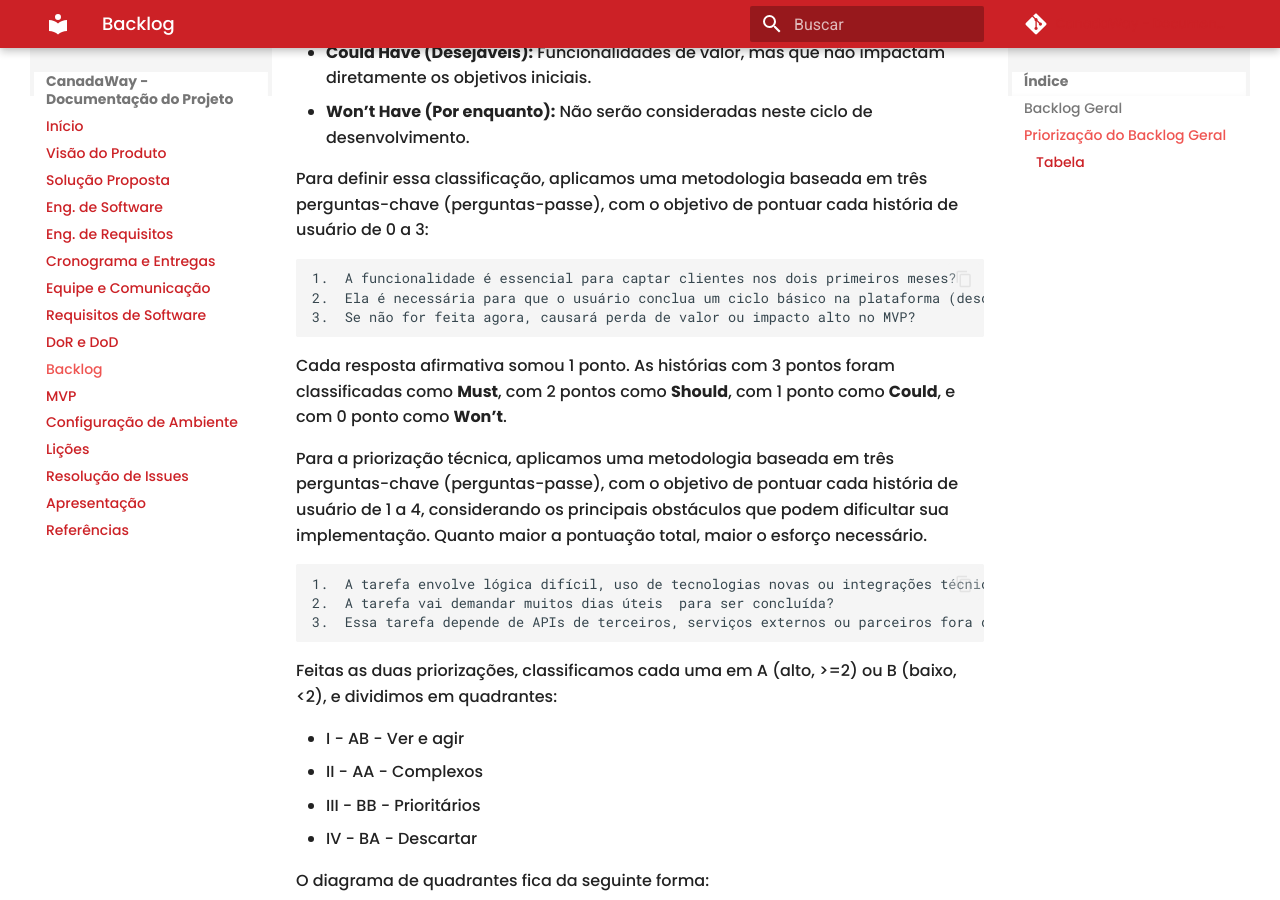
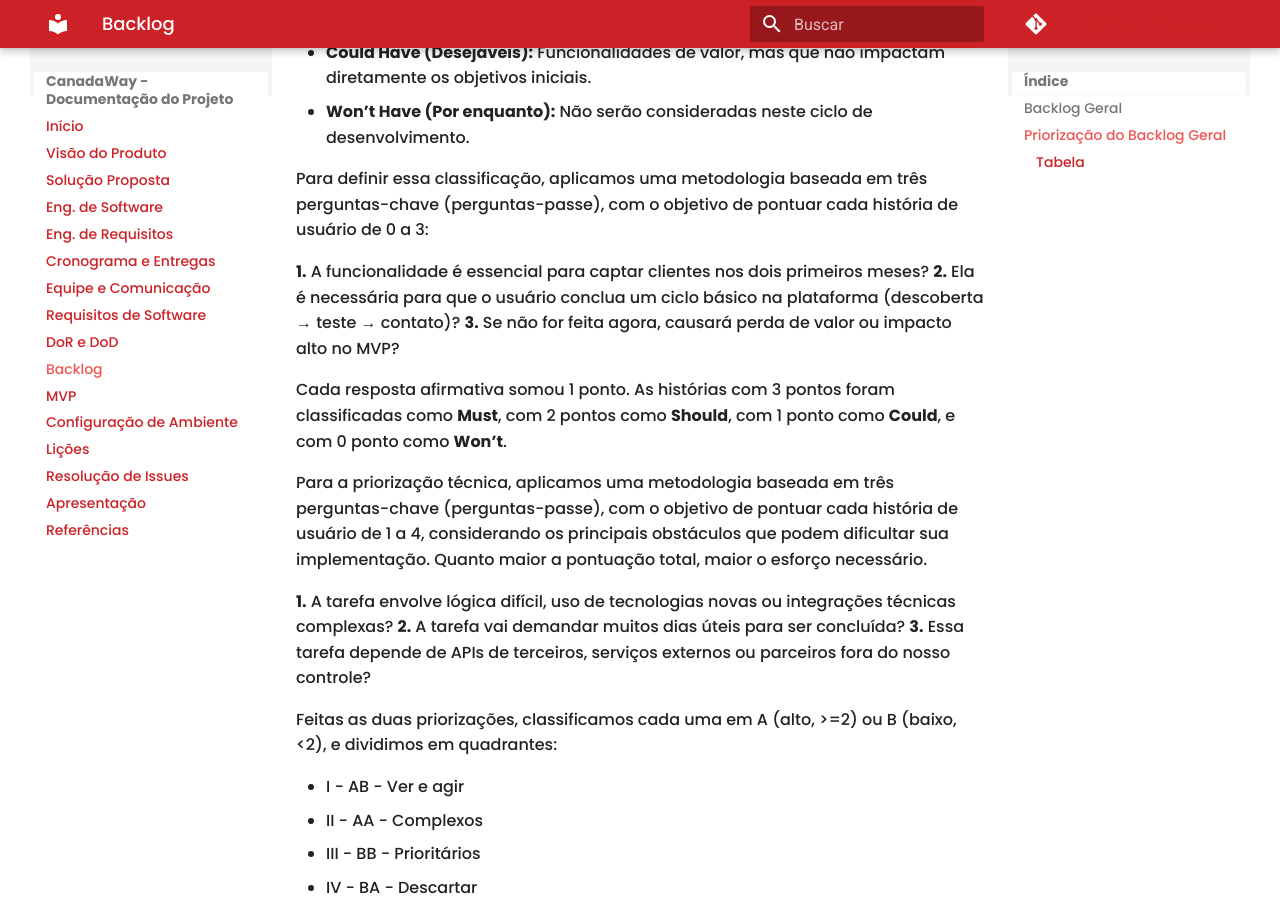
Before and after one commit to mdsreq-fga-unb/2025.1-T02-CanadaIntercambio, an MkDocs documentation site: the page built from docs/backlog.md, in a window 1280 px wide and 900 px high, scrolled down 7652 px. Built offline with MkDocs 1.6.1 and Material for MkDocs 9.7.7, drawn with Linux system fonts in a browser that asks for light colours; comment, search, counter and statistics services are not loaded.

```diff
--- a/docs/backlog.md
+++ b/docs/backlog.md
@@ -62,17 +62,17 @@ A priorização de valor de negócio foi feita com base na técnica MoSCoW, conf
 
 Para definir essa classificação, aplicamos uma metodologia baseada em três perguntas-chave (perguntas-passe), com o objetivo de pontuar cada história de usuário de 0 a 3:
 
-    1.  A funcionalidade é essencial para captar clientes nos dois primeiros meses?
-    2.  Ela é necessária para que o usuário conclua um ciclo básico na plataforma (descoberta → teste → contato)?
-    3.  Se não for feita agora, causará perda de valor ou impacto alto no MVP?
+**1.**  A funcionalidade é essencial para captar clientes nos dois primeiros meses?
+**2.**  Ela é necessária para que o usuário conclua um ciclo básico na plataforma (descoberta → teste → contato)?
+**3.**  Se não for feita agora, causará perda de valor ou impacto alto no MVP?
 
 Cada resposta afirmativa somou 1 ponto. As histórias com 3 pontos foram classificadas como **Must**, com 2 pontos como **Should**, com 1 ponto como **Could**, e com 0 ponto como **Won’t**.
 
 Para a priorização técnica, aplicamos uma metodologia baseada em três perguntas-chave (perguntas-passe), com o objetivo de pontuar cada história de usuário de 1 a 4, considerando os principais obstáculos que podem dificultar sua implementação. Quanto maior a pontuação total, maior o esforço necessário.
 
-    1.  A tarefa envolve lógica difícil, uso de tecnologias novas ou integrações técnicas complexas?
-    2.  A tarefa vai demandar muitos dias úteis  para ser concluída?
-    3.  Essa tarefa depende de APIs de terceiros, serviços externos ou parceiros fora do nosso controle?
+**1.**  A tarefa envolve lógica difícil, uso de tecnologias novas ou integrações técnicas complexas?
+**2.**  A tarefa vai demandar muitos dias úteis  para ser concluída?
+**3.**  Essa tarefa depende de APIs de terceiros, serviços externos ou parceiros fora do nosso controle?
 
 Feitas as duas priorizações, classificamos cada uma em A (alto, >=2) ou B (baixo, <2), e dividimos em quadrantes:
 
@@ -83,7 +83,7 @@ Feitas as duas priorizações, classificamos cada uma em A (alto, >=2) ou B (bai
 
 O diagrama de quadrantes fica da seguinte forma:
 
-![Diagrama de Quadrantes](docs/images/diagrama-M-T.png)
+![Diagrama de Quadrantes](images/diagrama-M-T.png)
 
 Também levamos em consideração as diretrizes estratégicas da empresa:
 
@@ -95,35 +95,35 @@ Também levamos em consideração as diretrizes estratégicas da empresa:
 
 | Código | User Story | Pontuação | MoSCoW | Classificação MoSCoW | Pontuação Técnica | Classificação |
 |--------|------------|-----------|--------|-----------------------|-------------------|---------------|
-| US01 | Como potencial intercambista, quero me registrar preenchendo meus dados básicos para criar uma conta na plataforma. | 3A | Must Have | 1B | AB - 1 |
-| US02 | Como usuário da plataforma, quero fazer login com minhas credenciais para acessar meu ambiente personalizado | 3A | Must Have | 1B | AB - 1 |
-| US03 | Como usuário, quero editar meu perfil na plataforma para manter minhas informações atualizadas. | 2A | Should Have | 1B | AB - 1 |
-| US04 | Como usuário, quero excluir minha conta da plataforma para encerrar meu vínculo com o sistema. | 1B | Could Have | 1B | BB - 3 |
-| US05 | Como potencial intercambista, quero responder um teste para descobrir qual programa combina mais com meu perfil. | 3A | Must Have | 3A | AA - 2 |
-| US06 | Como potencial intercambista, quero navegar por programas. | 3A | Must Have | 2A | AA - 2 |
-| US07 | Como potencial intercambista, quero responder um quiz sobre os programas da Canada Intercambio para verificar meu entendimento sobre as opções. | 3A | Should Have | 2A | AA - 2 |
-| US08 | Como potencial intercambista, quero responder um quiz de nivelamento de inglês para saber meu nível de domínio da língua. | 1B | Could Have | 2B | BB - 3 |
-| US09 | Como potencial intercambista, quero responder um quiz sobre cultura e geografia do Canadá para me preparar melhor para o intercâmbio. | 1B | Could Have | 2A | BA - 4 |
-| US10 | Como potencial intercambista, quero visualizar sugestões de programas com base nas respostas dos quizzes para facilitar minha decisão. | 3A | Must Have | 3A | AA - 2 |
-| US11 | Como potencial intercambista, quero simular o custo estimado dos programas de intercâmbio para planejar meus gastos. | 1A | Should Have | 3B | BA - 4 |
-| US12 | Como potencial intercambista, quero visualizar respostas para dúvidas frequentes para esclarecer minhas principais questões. | 3A | Must Have | 2A | AA - 2 |
-| US13 | Como potencial intercambista, quero acessar uma área com promoções ativas para aproveitar oportunidades de desconto. | 1B | Should Have | 1B | BB - 3 |
-| US14 | Como potencial intercambista, quero visualizar informações detalhadas de cada programa para comparar e escolher o melhor para mim. | 3A | Must Have | 2A | AA - 2 |
-| US15 | Como potencial intercambista, quero solicitar contato com um especialista da Canada Intercambio para esclarecer dúvidas sobre os programas. | 3A | Must Have | 1B | AB - 1 |
-| US16 | Como intercambista já matriculado, quero editar meu perfil para atualizar informações como contato de emergência | 1B | Could Have | 1B | BB - 3 |
-| US17 | Como intercambista, quero acessar meu contrato digital assinado para consultar detalhes do meu programa. | 1B | Could Have | 1B | BB - 3 |
-| US18 | Como intercambista, quero visualizar as atividades no cronograma do meu programa de intercâmbio para acompanhar minha jornada | 1B | Could Have | 1A | BB - 3 |
-| US19 | Como empresa, quero criar uma conta preenchendo meus dados básicos para utilizar a plataforma de intercâmbio. | 3A | Must Have | 1B | AB - 1 |
-| US20 | Como empresa, quero alterar o tipo de conta de um potencial intercambista para intercambista após o fechamento de contrato para refletir o status atual. | 1B | Could Have | 1B | BB - 3 |
-| US21 | Como empresa, quero consultar as informações e o perfil de um potencial intercambista para realizar um atendimento mais assertivo. | 1B | Should Have | 1B | BB - 3 |
-| US22 | Como empresa, quero consultar as respostas e recomendações do quiz do programa para entender o perfil do intercambista. | 1B | Should Have | 1B | BB - 3 |
-| US23 | Como empresa, quero consultar o nível de inglês do aluno baseado no quiz para indicar os programas adequados. | 1B | Should Have | 1B | BB - 3 |
-| US24 | Como empresa, quero ver o desempenho do aluno no quiz cultural para avaliar seu conhecimento sobre o Canadá. | 1B | Should Have | 1B | BB - 3 |
-| US25 | Como empresa, quero cadastrar o contrato do intercambista na plataforma para formalizar a contratação. | 1B | Could Have | 1B | BB - 3 |
-| US26 | Como empresa, quero inserir as atividades no cronograma dos programas para organizar a agenda dos intercambistas. | 1B | Could Have | 1B | BB - 3 |
-| US27 | Como empresa, quero editar as atividades no cronograma para manter o planejamento atualizado. | 1B | Could Have | 1B | BB - 3 |
-| US28 | Como empresa, quero adicionar promoções para atrair mais potenciais intercambistas. | 1B | Should Have | 1B | BB - 3 |
-| US29 | Como empresa, quero atualizar informações de programas existentes para garantir que os dados estejam corretos e atualizados. | 3A | Must Have | 2A | AA - 2 |
-| US30 | Como empresa, quero cadastrar novos programas de intercâmbio para expandir a oferta da plataforma. | 3A | Must Have | 2A | AA - 2 |
-| US31 | Como empresa, quero inserir os dados de novos intercambistas contratados para começar o acompanhamento do programa. | 1B | Could Have | 1B | BB - 3 |
-| US32 | Como empresa, quero excluir a conta de um intercambista após a conclusão do programa para manter o sistema limpo e organizado. | 1B | Could Have | 1B | BB - 3 |
+| US01 | Como potencial intercambista, quero me registrar preenchendo meus dados básicos para criar uma conta na plataforma. | 3A | Must Have | 1B | AB - 1 ||
+| US02 | Como usuário da plataforma, quero fazer login com minhas credenciais para acessar meu ambiente personalizado | 3A | Must Have | 1B | AB - 1 ||
+| US03 | Como usuário, quero editar meu perfil na plataforma para manter minhas informações atualizadas. | 2A | Should Have | 1B | AB - 1 ||
+| US04 | Como usuário, quero excluir minha conta da plataforma para encerrar meu vínculo com o sistema. | 1B | Could Have | 1B | BB - 3 ||
+| US05 | Como potencial intercambista, quero responder um teste para descobrir qual programa combina mais com meu perfil. | 3A | Must Have | 3A | AA - 2 ||
+| US06 | Como potencial intercambista, quero navegar por programas. | 3A | Must Have | 2A | AA - 2 ||
+| US07 | Como potencial intercambista, quero responder um quiz sobre os programas da Canada Intercambio para verificar meu entendimento sobre as opções. | 3A | Should Have | 2A | AA - 2 ||
+| US08 | Como potencial intercambista, quero responder um quiz de nivelamento de inglês para saber meu nível de domínio da língua. | 1B | Could Have | 2B | BB - 3 ||
+| US09 | Como potencial intercambista, quero responder um quiz sobre cultura e geografia do Canadá para me preparar melhor para o intercâmbio. | 1B | Could Have | 2A | BA - 4 ||
+| US10 | Como potencial intercambista, quero visualizar sugestões de programas com base nas respostas dos quizzes para facilitar minha decisão. | 3A | Must Have | 3A | AA - 2 ||
+| US11 | Como potencial intercambista, quero simular o custo estimado dos programas de intercâmbio para planejar meus gastos. | 1A | Should Have | 3B | BA - 4 ||
+| US12 | Como potencial intercambista, quero visualizar respostas para dúvidas frequentes para esclarecer minhas principais questões. | 3A | Must Have | 2A | AA - 2 ||
+| US13 | Como potencial intercambista, quero acessar uma área com promoções ativas para aproveitar oportunidades de desconto. | 1B | Should Have | 1B | BB - 3 ||
+| US14 | Como potencial intercambista, quero visualizar informações detalhadas de cada programa para comparar e escolher o melhor para mim. | 3A | Must Have | 2A | AA - 2 ||
+| US15 | Como potencial intercambista, quero solicitar contato com um especialista da Canada Intercambio para esclarecer dúvidas sobre os programas. | 3A | Must Have | 1B | AB - 1 ||
+| US16 | Como intercambista já matriculado, quero editar meu perfil para atualizar informações como contato de emergência || 1B | Could Have | 1B | BB - 3 |
+| US17 | Como intercambista, quero acessar meu contrato digital assinado para consultar detalhes do meu programa. | 1B | Could Have | 1B | BB - 3 ||
+| US18 | Como intercambista, quero visualizar as atividades no cronograma do meu programa de intercâmbio para acompanhar minha jornada | 1B | Could Have | 1A | BB - 3 ||
+| US19 | Como empresa, quero criar uma conta preenchendo meus dados básicos para utilizar a plataforma de intercâmbio. | 3A | Must Have | 1B | AB - 1 ||
+| US20 | Como empresa, quero alterar o tipo de conta de um potencial intercambista para intercambista após o fechamento de contrato para refletir o status atual. | 1B | Could Have | 1B | BB - 3 ||
+| US21 | Como empresa, quero consultar as informações e o perfil de um potencial intercambista para realizar um atendimento mais assertivo. | 1B | Should Have | 1B | BB - 3 ||
+| US22 | Como empresa, quero consultar as respostas e recomendações do quiz do programa para entender o perfil do intercambista. | 1B | Should Have | 1B | BB - 3 ||
+| US23 | Como empresa, quero consultar o nível de inglês do aluno baseado no quiz para indicar os programas adequados. | 1B | Should Have | 1B | BB - 3 ||
+| US24 | Como empresa, quero ver o desempenho do aluno no quiz cultural para avaliar seu conhecimento sobre o Canadá. | 1B | Should Have | 1B | BB - 3 ||
+| US25 | Como empresa, quero cadastrar o contrato do intercambista na plataforma para formalizar a contratação. | 1B | Could Have | 1B | BB - 3 ||
+| US26 | Como empresa, quero inserir as atividades no cronograma dos programas para organizar a agenda dos intercambistas. | 1B | Could Have | 1B | BB - 3 ||
+| US27 | Como empresa, quero editar as atividades no cronograma para manter o planejamento atualizado. | 1B | Could Have | 1B | BB - 3 ||
+| US28 | Como empresa, quero adicionar promoções para atrair mais potenciais intercambistas. | 1B | Should Have | 1B | BB - 3 ||
+| US29 | Como empresa, quero atualizar informações de programas existentes para garantir que os dados estejam corretos e atualizados. | 3A | Must Have | 2A | AA - 2 ||
+| US30 | Como empresa, quero cadastrar novos programas de intercâmbio para expandir a oferta da plataforma. | 3A | Must Have | 2A | AA - 2 ||
+| US31 | Como empresa, quero inserir os dados de novos intercambistas contratados para começar o acompanhamento do programa. | 1B | Could Have | 1B | BB - 3 ||
+| US32 | Como empresa, quero excluir a conta de um intercambista após a conclusão do programa para manter o sistema limpo e organizado. | 1B | Could Have | 1B | BB - 3 ||
```
Also changed, not shown: docs/Casos-de-uso.md (added).
